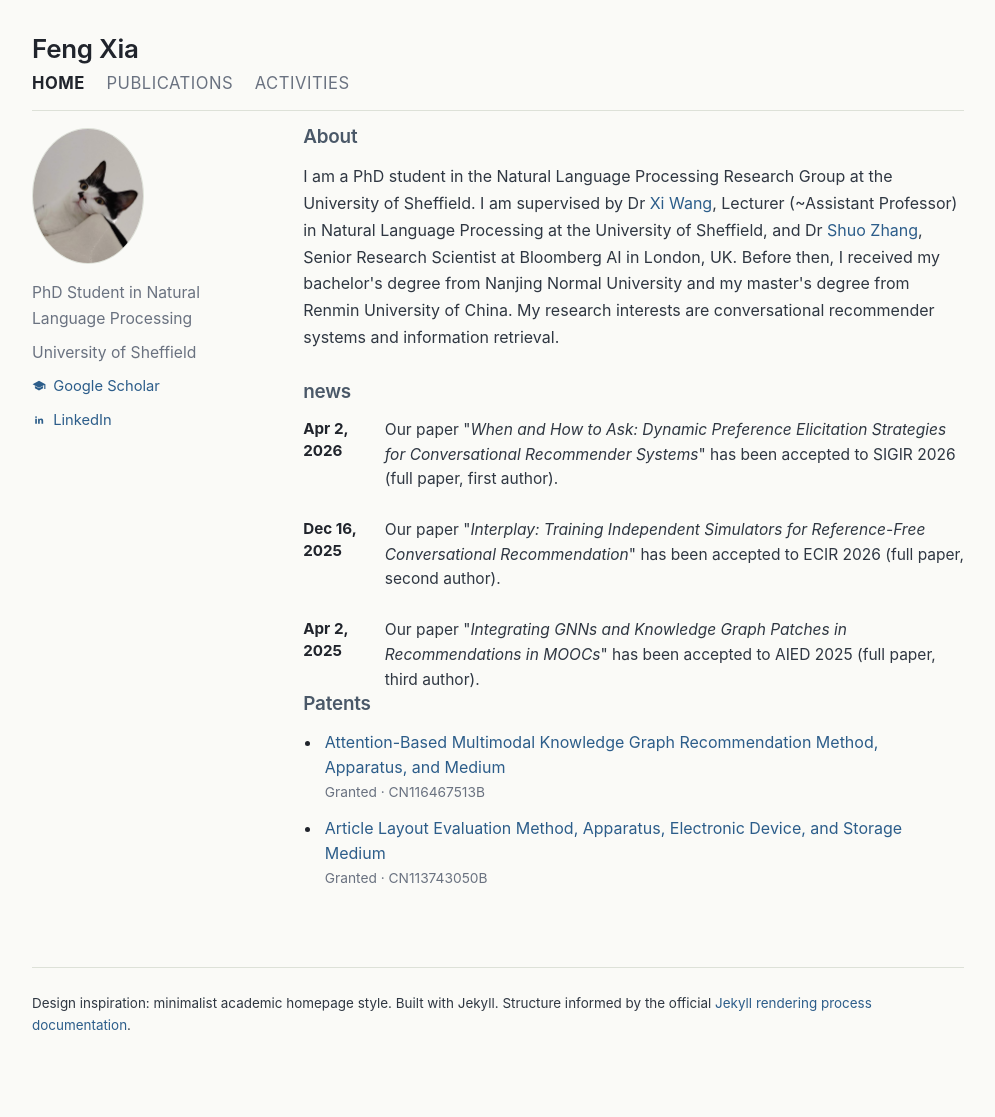
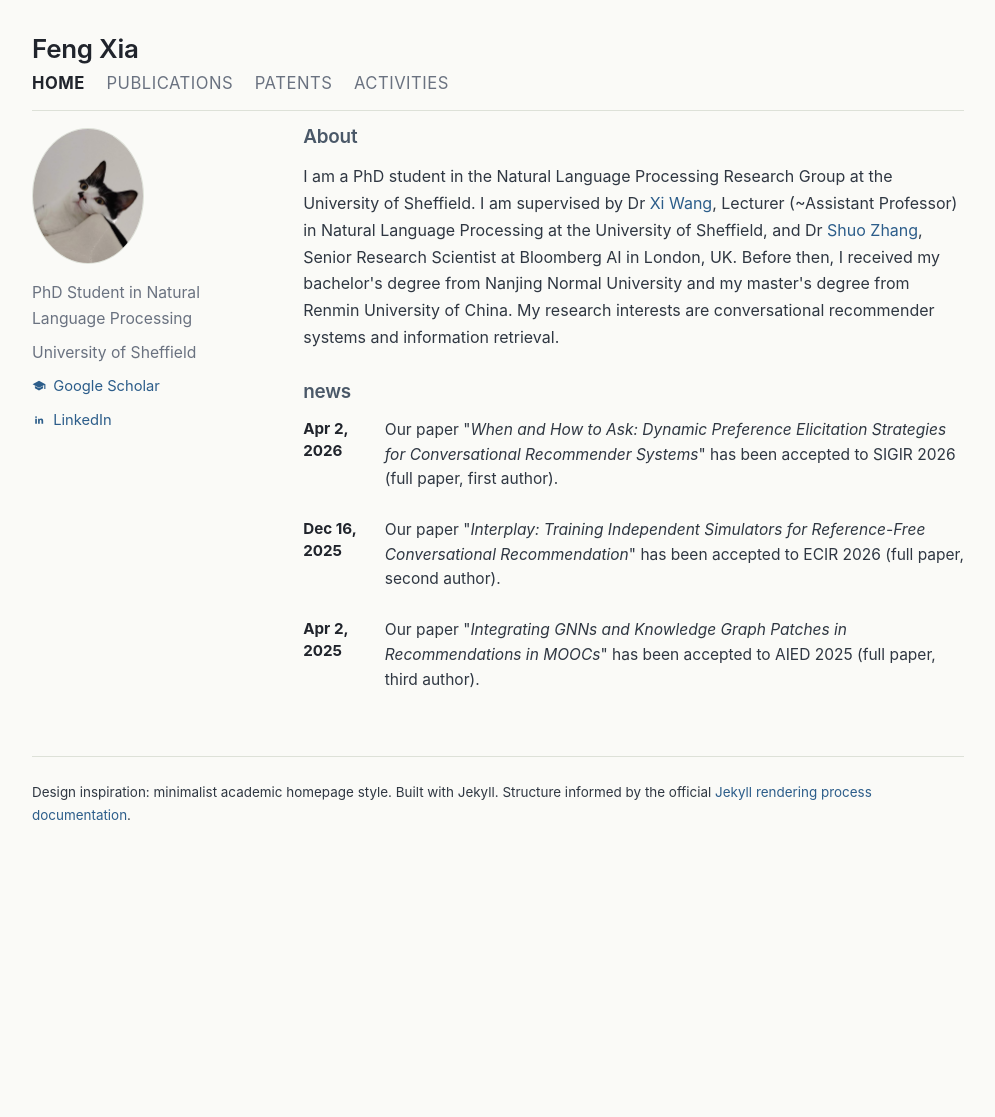
Before and after one commit to juanfacabian/juanfacabian.github.io, a Jekyll site: the page built from index.html, in a window 1280 px wide. Shown: the whole page, without its empty margins (142-1137 px from the left). Built offline with Jekyll 4.4.1, drawn with Linux system fonts in a browser that asks for light colours; after the commit the page ends 907 px from its top, so only the background shows below that.

Commit message:
Restore standalone Patents page

```diff
--- a/_layouts/default.html
+++ b/_layouts/default.html
@@ -15,6 +15,7 @@
           <nav class="site-nav" aria-label="Primary">
             <a href="{{ '/' | relative_url }}" {% if page.url == "/" %}aria-current="page"{% endif %}>Home</a>
             <a href="{{ '/publications/' | relative_url }}" {% if page.url == "/publications/" %}aria-current="page"{% endif %}>Publications</a>
+            <a href="{{ '/patents/' | relative_url }}" {% if page.url == "/patents/" %}aria-current="page"{% endif %}>Patents</a>
             <a href="{{ '/activities/' | relative_url }}" {% if page.url == "/activities/" %}aria-current="page"{% endif %}>Activities</a>
           </nav>
         </div>
--- a/assets/css/style.css
+++ b/assets/css/style.css
@@ -156,23 +156,6 @@
   line-height: 1.6;
 }
 
-.patent-list {
-  margin: 0;
-  padding-left: 1.2rem;
-}
-
-.patent-list li {
-  padding-left: 0.15rem;
-  margin: 0 0 0.8rem;
-  line-height: 1.55;
-}
-
-.patent-status {
-  display: block;
-  color: var(--muted);
-  font-size: 0.86rem;
-  margin-top: 0.15rem;
-}
 
 .home-grid {
   display: flex;
--- a/index.html
+++ b/index.html
@@ -57,16 +57,5 @@
       </div>
     </div>
 
-    <h2>Patents</h2>
-    <ul class="patent-list">
-      <li>
-        <a href="https://patents.google.com/patent/CN116467513B/en">Attention-Based Multimodal Knowledge Graph Recommendation Method, Apparatus, and Medium</a>
-        <span class="patent-status">Granted · CN116467513B</span>
-      </li>
-      <li>
-        <a href="https://patents.google.com/patent/CN113743050B/en">Article Layout Evaluation Method, Apparatus, Electronic Device, and Storage Medium</a>
-        <span class="patent-status">Granted · CN113743050B</span>
-      </li>
-    </ul>
   </section>
 </div>
```
Also changed, not shown: patents.md (added, +34 -0 lines).
